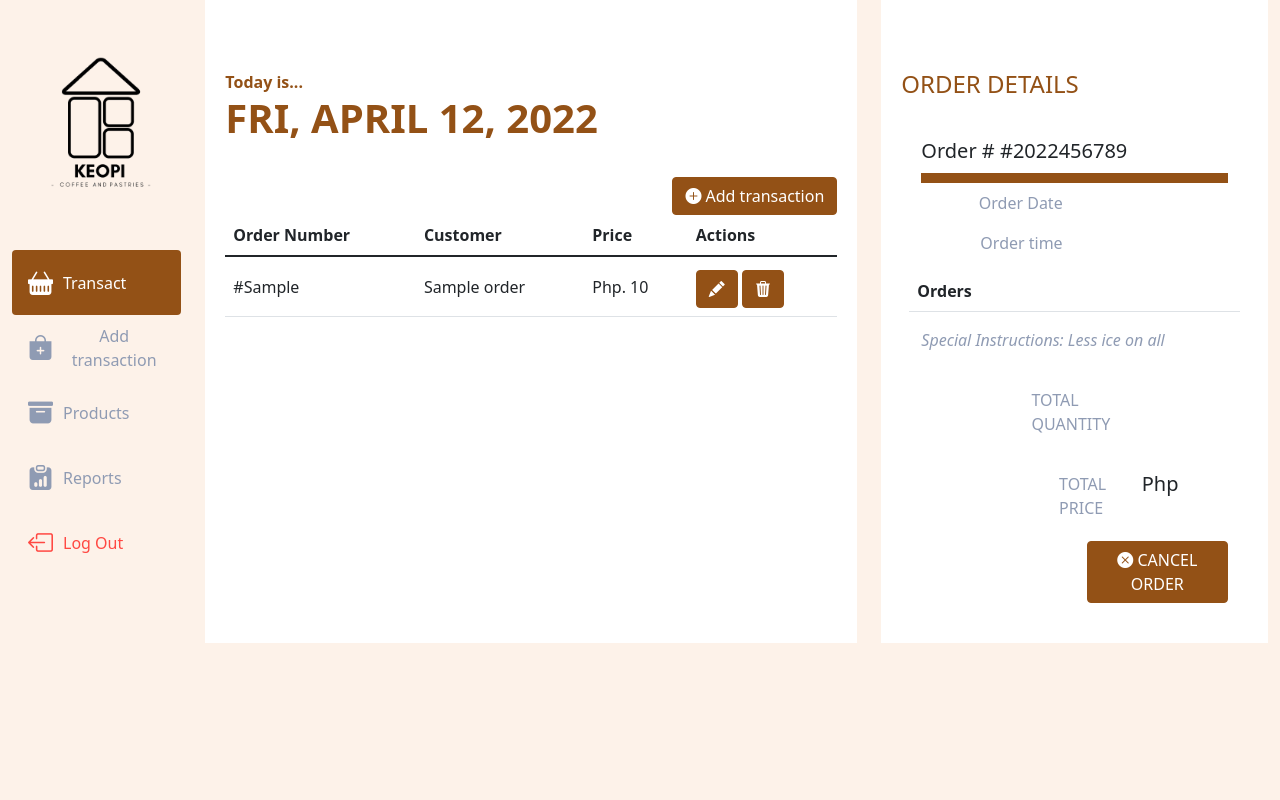
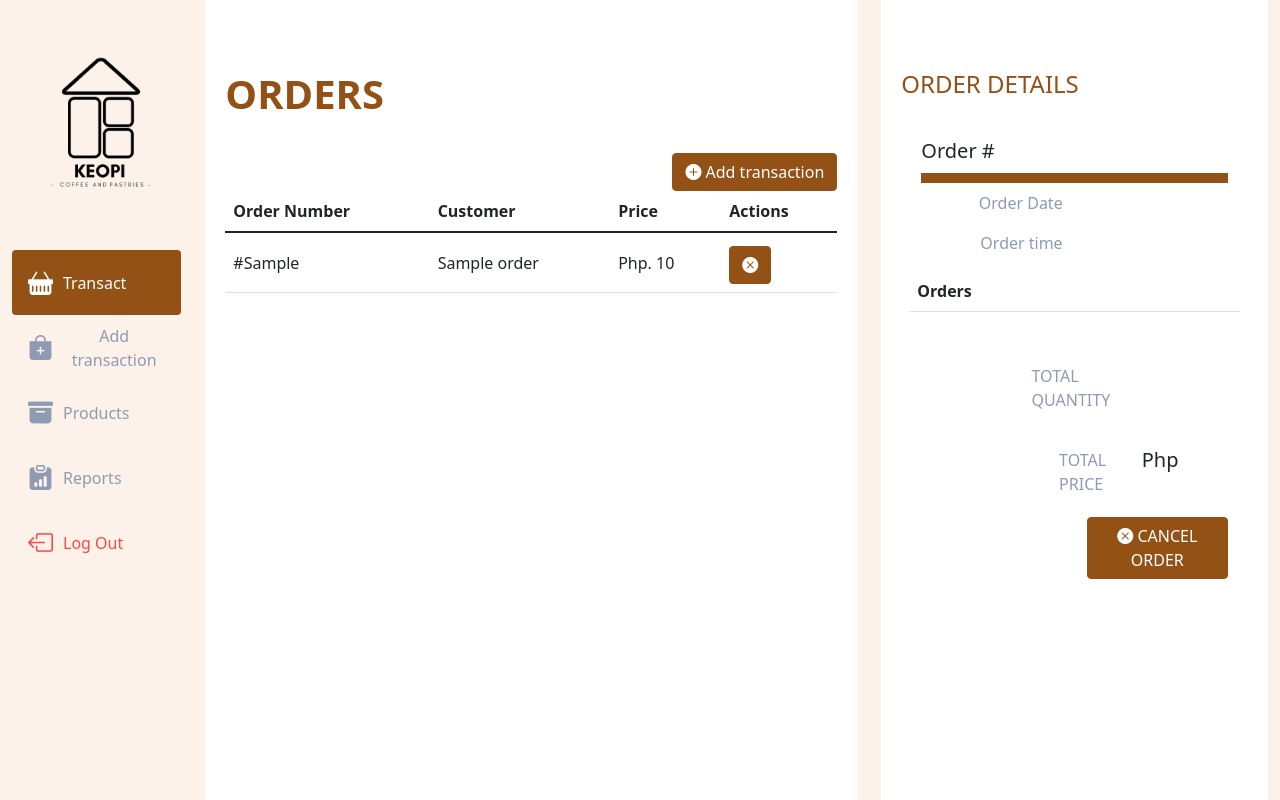
Before and after one commit to dandani-cs/keopi, a PHP site: page /orders.php in a window 1280 px wide. Run offline with PHP 8.4, Linux system fonts and the light colour scheme; tables that the repository leaves empty or names only in its code hold one stand-in row (values such as "Sample post"); lists and menus that the app fills with data are empty.

Commit message:
more quality in orders

```diff
--- a/orders.php
+++ b/orders.php
@@ -26,7 +26,7 @@
 
   <div class="container-fluid" style="height:100%;">
     <div class="row gx-5">
-      <div class="col-sm-2 nav-col">
+      <div class="col-sm-2 nav-col" style="height:100vh;">
         <div class="profile-mini text-center">
           <img src="logo.png" class="rounded mx-auto d-block profile-pic title">
         </div>
@@ -54,12 +54,11 @@
 
       <div class="col-sm-6 main-content">
         <div class="heading">
-          <p>Today is...</p>
-          <h1>FRI, APRIL 12, 2022</h1>
+          <h1>ORDERS</h1>
         </div>
         <div class="row">
           <div class="col-sm-12 d-flex flex-row-reverse">
-            <a href="#"> <button type="button" name="button" class="btn btn-primary"> <i class="bi bi-plus-circle-fill"></i> Add transaction</button></a>
+            <a href="add-orders.php"> <button type="button" name="button" class="btn btn-primary"> <i class="bi bi-plus-circle-fill"></i> Add transaction</button></a>
           </div>
         </div>
         <div class="row">
@@ -104,7 +103,7 @@
                   <td class="align-middle">#' . $row["order_num"] . '</td>
                   <td class="align-middle">' . $row["customer_name"] . '</td>
                   <td class="align-middle">Php. ' . $row["total_amount"] . '</td>
-                  <td class="align-middle"> <button type="button" name="button" class="btn btn-primary"><i class="bi bi-pencil-fill"></i></button> <button type="button" name="button" class="btn btn-primary" onclick="cancel"><i class="bi bi-trash3-fill"></i></button> </td>
+                  <td class="align-middle"> <a href="cancel-orders.php?NUM=' . $row["order_num"] . '"> <button type="button" name="button" class="btn btn-primary"><i class="bi bi-x-circle-fill"></i></button></a> </td>
                 </tr>
                 ';
               }
@@ -124,7 +123,7 @@
           <div class="order-item">
             <div class="row">
               <div class="col-sm-12 order-header">
-                <h5> Order # <span id="orderNum">#2022456789</span> </h5>
+                <h5> Order # <span id="orderNum"></span> </h5>
               </div>
             </div>
             <div class="row">
@@ -152,7 +151,7 @@
                 <tbody id="orderItems">
                 </tbody>
               </table>
-              <p> <em>Special Instructions: Less ice on all</em>  </p>
+              <p>   </p>
             </div>
 
             <div class="row summary d-flex justify-content-end">
@@ -187,6 +186,7 @@
   <!-- Option 1: Bootstrap Bundle with Popper -->
   <script src="https://cdn.jsdelivr.net/npm/bootstrap@5.1.3/dist/js/bootstrap.bundle.min.js" integrity="sha384-ka7Sk0Gln4gmtz2MlQnikT1wXgYsOg+OMhuP+IlRH9sENBO0LRn5q+8nbTov4+1p" crossorigin="anonymous"></script>
   <script type="text/javascript">
+
     function showOrderDetails(orderNum, orderDate, totalQty, totalAmt, transactions) {
       document.getElementById("orderNum").innerHTML = orderNum;
       document.getElementById("orderDate").innerHTML = orderDate.split(" ")[0];
@@ -196,7 +196,7 @@
 
       document.getElementById('orderItems').innerHTML = "";
 
-      document.getElementById('cancelBtn').setAttribute("href", "/keopi/cancel_orders.php?NUM=" + orderNum);
+      document.getElementById('cancelBtn').setAttribute("href", "cancel_orders.php?NUM=" + orderNum);
 
       transactions.forEach((item, i) => {
         var text = '<tr><td class="align-middle"> <input type="text" name="transaction[]" value="' + item.name + '" disabled> </td><td class="align-middle"> <input type="number" name="prodQuantity[]" value="' + item.qty + '" disabled> </td></tr>';
```
Also changed, not shown: add-orders.php (+3 -7 lines).
